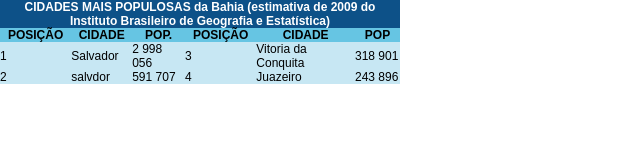
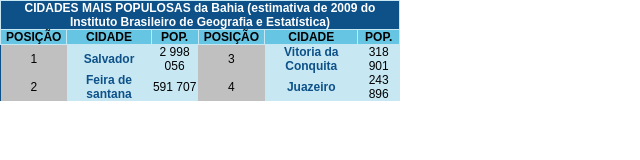
Before and after one commit to Sarah-2008/desenvolvimentoDeSistemasSENAI, a plain HTML site: page tabela/index.html in a window 1280 px wide. Shown: the whole page, without its empty margins (0-640 px from the left). Drawn offline with Linux system fonts and the light colour scheme.

Commit message:
quase completa

```diff
--- a/tabela/all.css
+++ b/tabela/all.css
@@ -9,17 +9,42 @@ table{
     background-color: #0d5188;
     font-size: 12px;
     border-collapse: collapse;
-    justify-content: center;
+
 }
 #titulo{
     color: white;
+    text-align: center;
+    justify-content: center;
+    font-weight: bold;
 }
 
 #comeco{
     background-color: #66c5e3;
     border: 1px #c7e7f3;
+    margin: 15%;
 }
 
 #parteDeCima{
     background-color: #c7e7f3;
 }
+
+#cidade{
+    color: #0d5188;
+    font-weight: bold;
+}
+
+#posição{
+    background-color: rgb(192, 192, 192);
+}
+
+th{
+    border: 1px solid #c7e7f3;
+    text-align: center;
+
+}
+
+td{
+    border: 1px solid c7e7f3;
+    text-align: center;
+
+}
--- a/tabela/index.html
+++ b/tabela/index.html
@@ -8,33 +8,36 @@
 </head>
 <body>
     <table>
+        <thead>
             <tr id="titulo">
                 <!-- rowspan = multiplica coluna -->
                 <th colspan="6">CIDADES MAIS POPULOSAS da Bahia (estimativa de 2009 do Instituto Brasileiro de Geografia e Estatística)</th>
             </tr>
+
             <tr id="comeco">
                     <th>POSIÇÃO</th>
                     <th>CIDADE</th>
                     <th>POP.</th>
                     <th>POSIÇÃO</th>
                     <th>CIDADE</th>
-            <th>POP</th>
+                    <th>POP.</th>
             </tr>
+        </thead>
         <tr id="parteDeCima">
-            <td>1</td>
-            <td>Salvador</td>
+            <td id="posição">1</td>
+            <td id="cidade">Salvador</td>
             <td>2 998 056</td>
-            <td>3</td>
-            <td>Vitoria da Conquita</td>
+            <td id="posição">3</td>
+            <td id="cidade">Vitoria da Conquita</td>
             <td>318 901</td>
         </tr>
         <!-- alt + shift + seta = multiplica -->
         <tr id="parteDeCima">
-            <td>2</td>
-            <td>salvdor</td>
+            <td id="posição">2</td>
+            <td id="cidade">Feira de santana</td>
             <td>591 707</td>
-            <td>4</td>
-            <td>Juazeiro</td>
+            <td id="posição">4</td>
+            <td id="cidade">Juazeiro</td>
             <td>243 896</td>
         </tr>
     </table>
```
Also changed, not shown: cadastro e login/pages/login.html (added, +11 -0 lines), cadastro e login/images/jogo.svg (renamed from aula do senai/images/jogo.svg), cadastro e login/index.html (renamed from aula do senai/index.html), cadastro e login/pages/biblioteca.html (renamed from aula do senai/pages/biblioteca.html), cadastro e login/pages/cadastro.html (renamed from aula do senai/pages/cadastro.html), cadastro e login/styles/all.css (renamed from aula do senai/styles/all.css), cadastro e login/styles/cadastro.css (renamed from aula do senai/styles/cadastro.css). Lines whose indentation alone changed are shown as unchanged.
